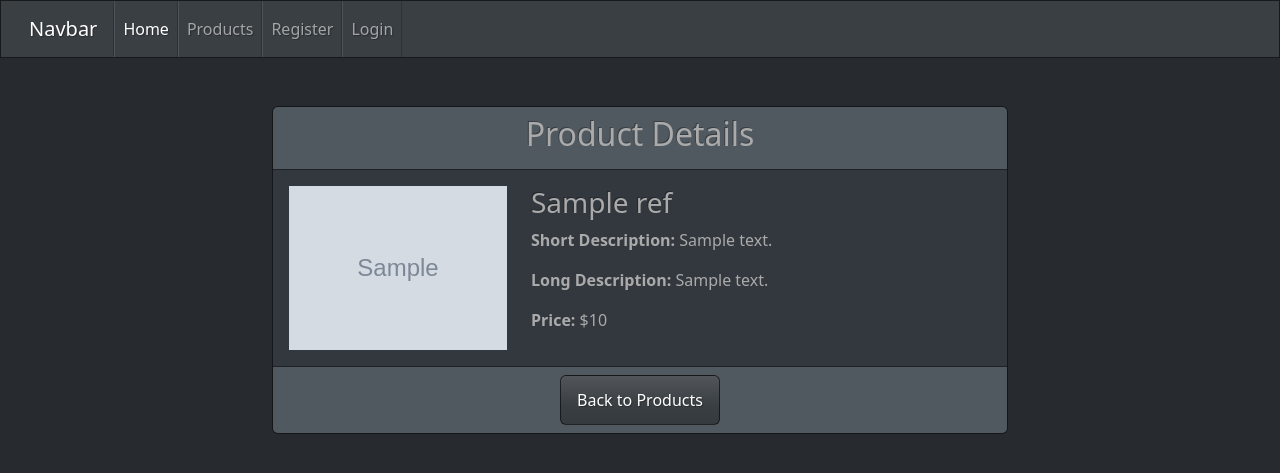
After one commit to laurentfontaine1967/Synfony_use-_admin-_dashbord-_only, a Symfony app: template templates/product/show.html.twig in a window 1280 px wide. The commit adds this page. Shown: the top 473 px of the page. Run offline with Twig, Linux system fonts and the light colour scheme; the template is opened without the code that fills it: most values are stand-ins (such as "Sample title", 1, 10 or a date in 2020); grey boxes marked "Sample" are stand-in pictures; some libraries are stand-ins or nearby versions.

Commit message:
product detail

```diff
--- a/templates/base.html.twig
+++ b/templates/base.html.twig
@@ -7,9 +7,10 @@
         {# Run `composer require symfony/webpack-encore-bundle` to start using Symfony UX #}
         {% block stylesheets %}
         <link href="https://cdn.jsdelivr.net/npm/bootstrap@5.3.3/dist/css/bootstrap.min.css" rel="stylesheet" integrity="sha384-QWTKZyjpPEjISv5WaRU9OFeRpok6YctnYmDr5pNlyT2bRjXh0JMhjY6hW+ALEwIH" crossorigin="anonymous">
-        <link rel='stylesheet' href=' https://bootswatch.com/5/morph/bootstrap.css'>
-        <link rel='stylesheet' href=' https://bootswatch.com/5/morph/bootstrap.min.css'>
+        <link rel='stylesheet' href=' https://bootswatch.com/5/slate/bootstrap.css'>
+        <link rel='stylesheet' href=' https://bootswatch.com/5/slate/bootstrap.min.css'>
         <link rel="stylesheet" href="{{ asset('/css/all.css') }}">
+
 
             {# {{ encore_entry_link_tags('app') }} #}
         {% endblock %}
--- /dev/null
+++ b/templates/product/show.html.twig
@@ -0,0 +1,42 @@
+{% extends 'base.html.twig' %}
+
+{% block title %}Product Details{% endblock %}
+
+{% block body %}
+<div class="container mt-5" id="show">
+    <div class="row">
+        <div class="col-md-8 offset-md-2">
+            <div class="card">
+                <div class="card-header text-center">
+                    <h2>Product Details</h2>
+                </div>
+                <div class="card-body">
+
+
+                    <div class="row">
+                        <div class="col-md-4 text-center mb-4 mb-md-0">
+                            {% if product.photo %}
+                                <img src="{{ asset('uploads/images/' ~ product.getPhoto()) }}" alt="{{ product.getRef() }}" class="img-fluid" style="max-width: 100%; height: auto;">
+                            {% else %}
+                                <p>No Image Available</p>
+                            {% endif %}
+                        </div>
+                        <div class="col-md-8">
+                            <h3>{{ product.Ref }}</h3>
+                            <p><strong>Short Description:</strong> {{ product.ShortDescription }}</p>
+                            <p><strong>Long Description:</strong> {{ product.LongDescription }}</p>
+                            <p><strong>Price:</strong> ${{ product.Price }}</p>
+                        </div>
+                    </div>
+
+
+
+                </div>
+                <div class="card-footer text-center">
+                    <a href="{{ path('app_product') }}" class="btn btn-primary">Back to Products</a>
+                </div>
+            </div>
+        </div>
+    </div>
+</div>
+{% endblock %}
```
Also changed, not shown: src/Controller/ProductController.php (+15 -0 lines), templates/product/index.html.twig (+10 -6 lines), public/css/all.css (added).
